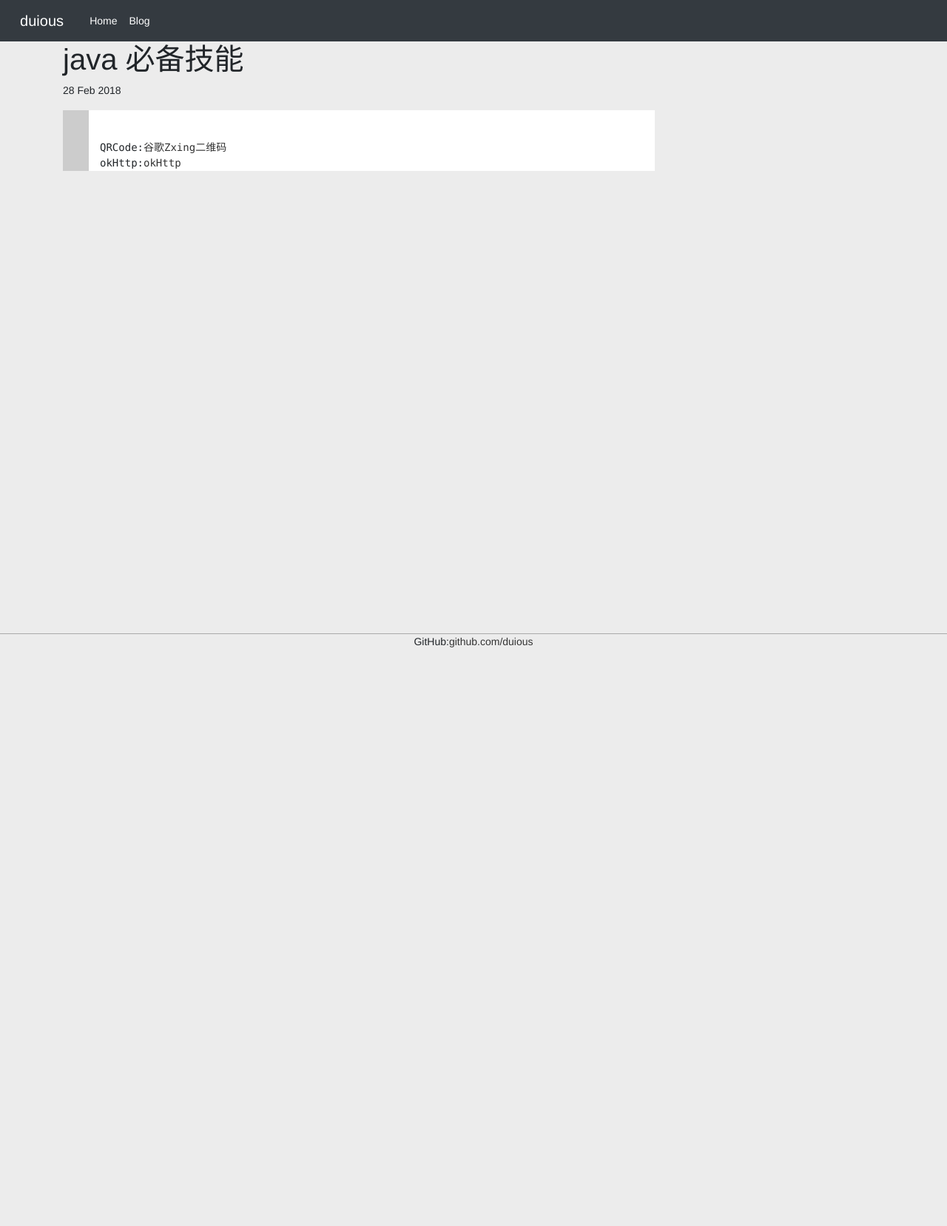
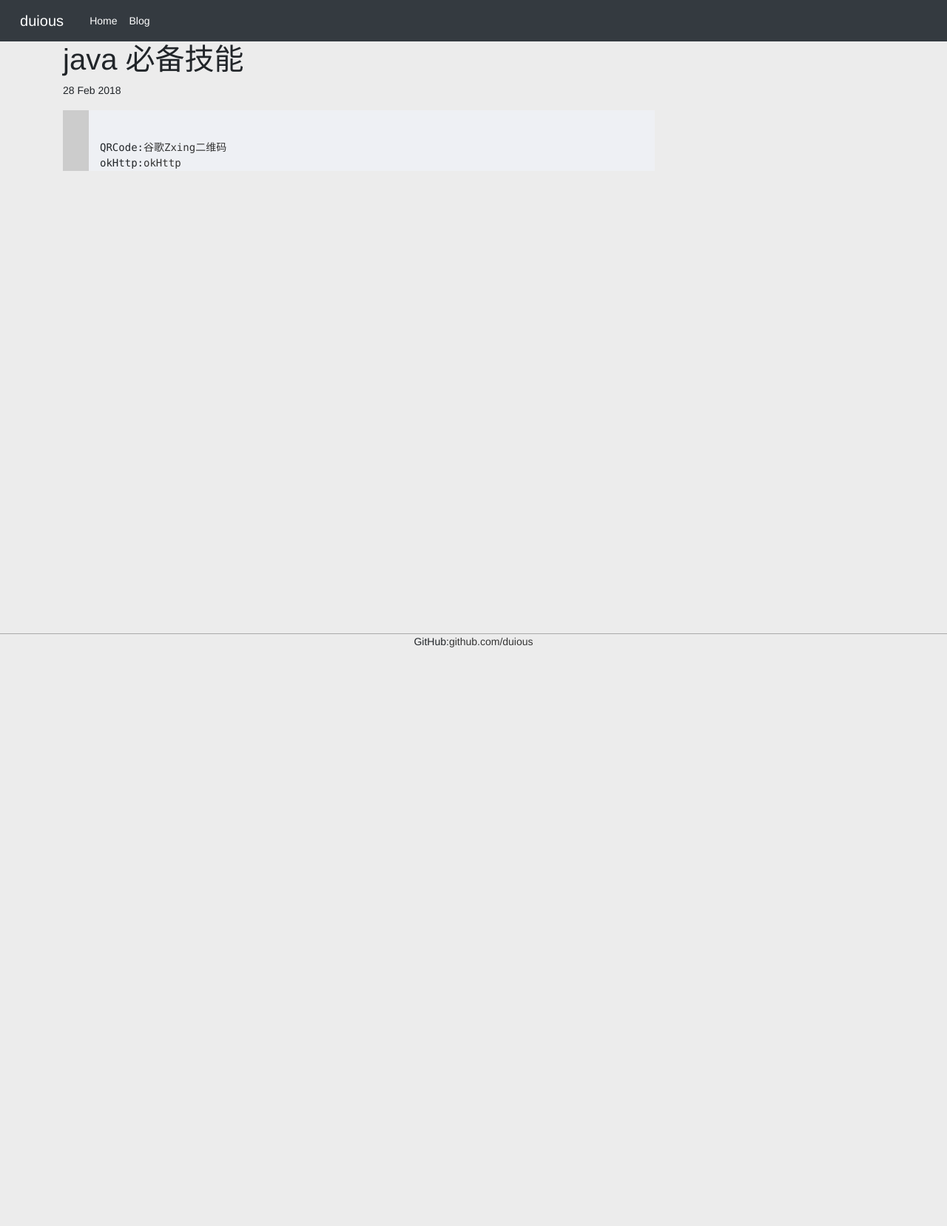
Before and after one commit to duious/duious.github.io, a Jekyll site: the page built from _posts/2018-02-28-java-necessary-skills.md, in a window 1280 px wide. Shown: the whole page at 74% size. Built offline with Jekyll 4.4.1, drawn with Linux system fonts in a browser that asks for light colours.

Commit message:
update html

```diff
--- a/css/main.css
+++ b/css/main.css
@@ -26,7 +26,7 @@ footer {
 
 .post {
     width: 800px;
-    background-color: #fff;
+    background-color: #eef0f4;
     padding: 40px 0 0 15px;
     border: 0 solid #333;
     border-left: 35px solid #ccc;
```
